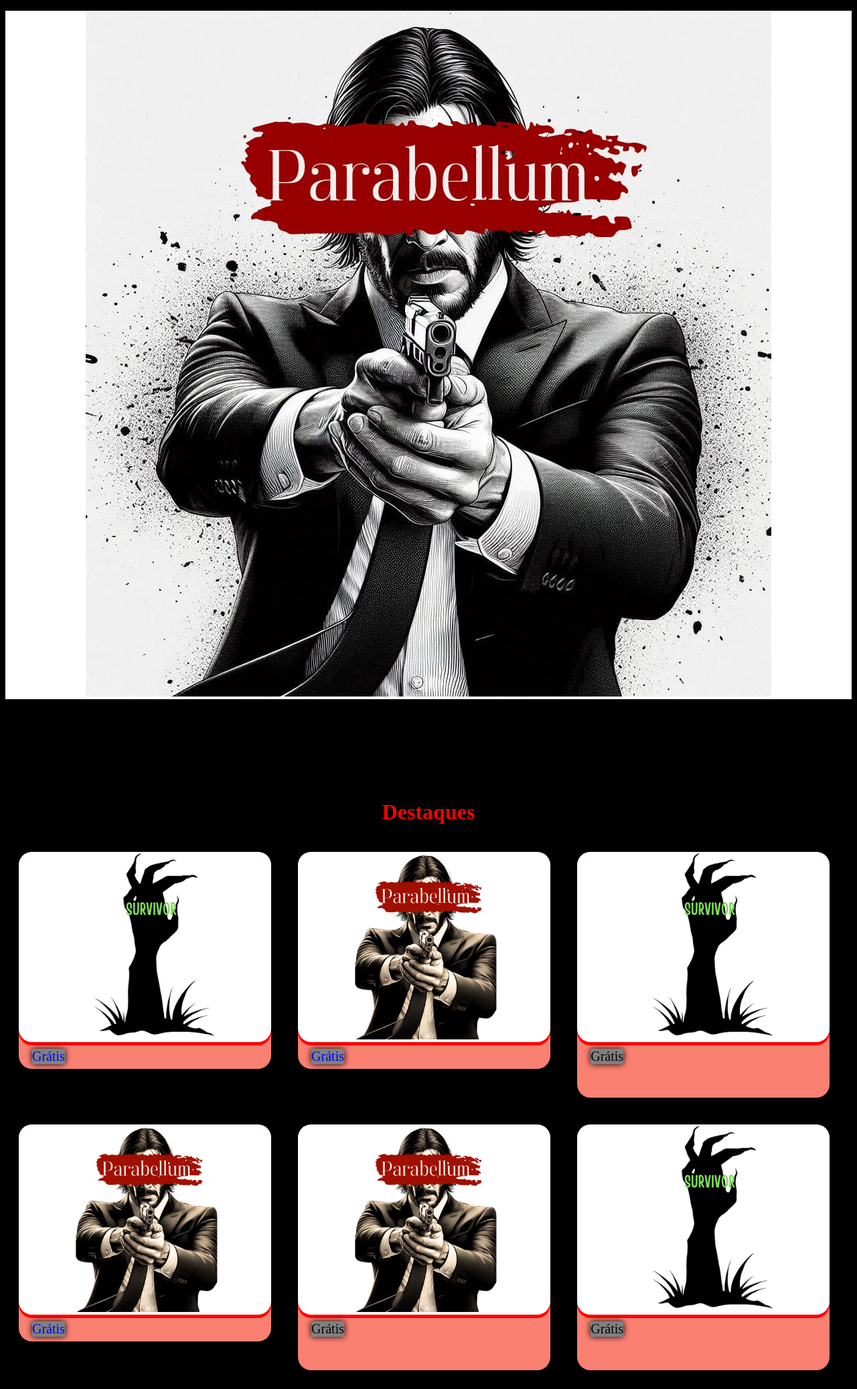
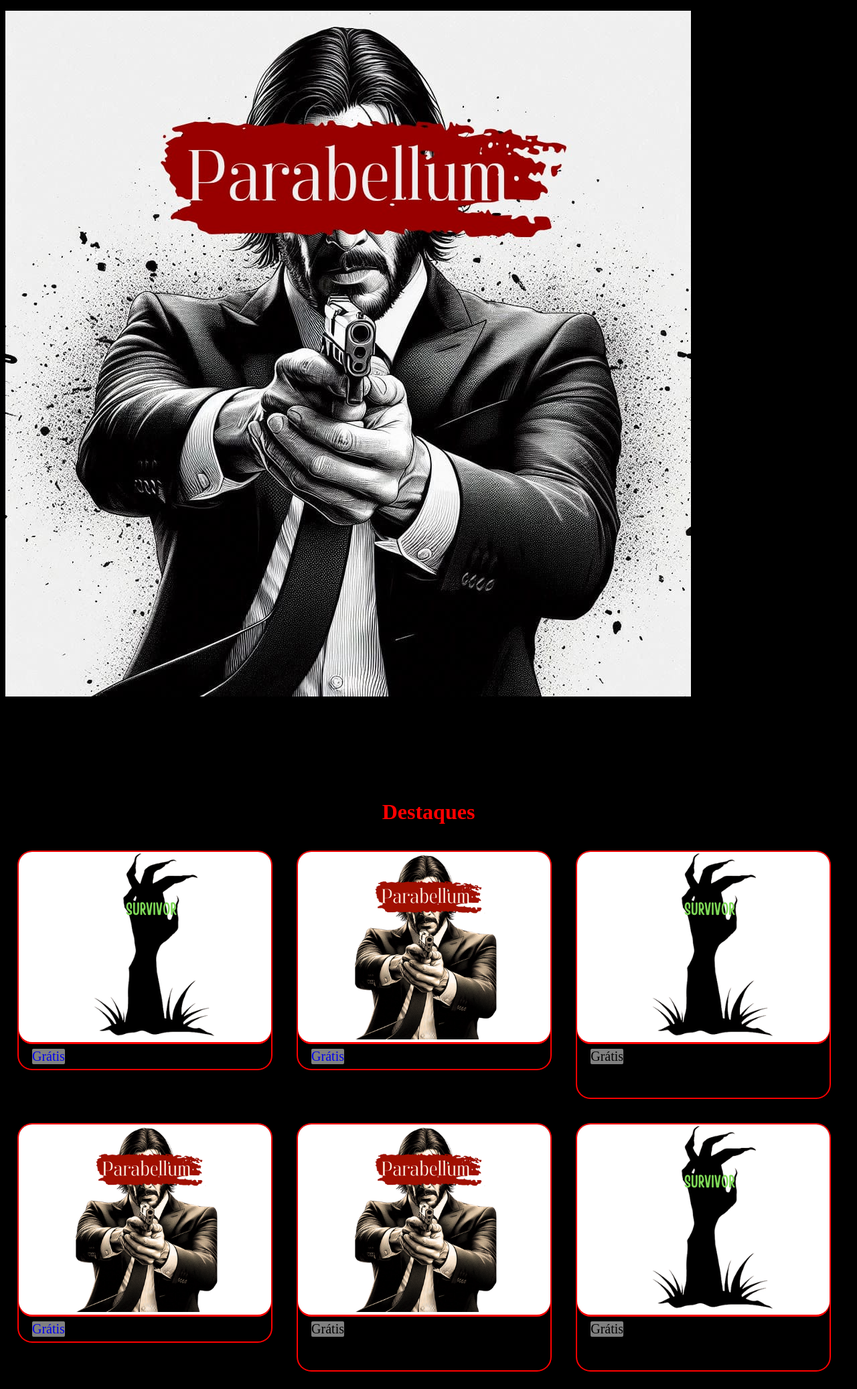
Before and after one commit to LucasBarbosaLadeia/Segundo-modulo, a PHP site: page /index.html in a window 1280 px wide. Shown: the part 34-2108 px from the top of the page at 67% size. Run offline with PHP 8.4, Linux system fonts and the light colour scheme.

Commit message:
Add files via upload

```diff
--- a/css/style.css
+++ b/css/style.css
@@ -33,8 +33,12 @@
   top: 20%; }
 
 .coluna1 {
+  background-color: white;
+  padding-left: 100px;
+  padding-right: 300px;
   background-size: cover;
-  border-radius: 5px; }
+  border-radius: 5px;
+  box-shadow: 10px 0px 10px red; }
 
 .grid {
   display: grid;
@@ -49,14 +53,17 @@
   background-color: white;
   padding-bottom: 40px;
   margin: 20px;
-  background-color: salmon;
-  border-radius: 20px; }
+  background-color: black;
+  border-radius: 20px;
+  box-shadow: 0px 0px 0px 2px  red; }
+  .coluna:hover {
+    box-shadow: 0px 0px 10px 2px red; }
 
 .imagemficha {
   color: white;
   text-align: center;
   background-color: white;
-  box-shadow: 0px 5px 0px red;
+  box-shadow: 0px 3px 0px red;
   border-radius: 20px; }
 
 .fichatexto {
@@ -72,7 +79,7 @@
 .jogar {
   position: fixed;
   right: 15%;
-  top: 40%; }
+  top: 20%; }
 
 button {
   background-color: greenyellow;
@@ -86,11 +93,11 @@
   button:hover {
     background-color: green; }
 
-.porra {
+.gridcarrosel {
   grid-template-columns: 100%;
   z-index: -2; }
 
-.seila {
+.carrosel {
   background-color: white;
   text-align: center; }
 
--- a/css/style.scss
+++ b/css/style.scss
@@ -44,8 +44,13 @@
 top: 20%;
 }
 .coluna1{
+  background-color: white;
+  padding-left: 100px;
+  padding-right: 300px;
   background-size: cover;
   border-radius: 5px;
+  box-shadow: 10px 0px 10px red;
+
 
 }
 .grid{
@@ -65,15 +70,19 @@
 
   padding-bottom: 40px;
   margin: 20px;
-  background-color: salmon;
+  background-color: rgb(0, 0, 0);
   border-radius: 20px;
+  box-shadow: 0px 0px 0px 2px  red;
+  &:hover{
+    box-shadow: 0px 0px 10px 2px red;
+  }
 }
 
 .imagemficha{
   color: white;
   text-align: center;
   background-color: white;
-  box-shadow: 0px 5px 0px $primary;
+  box-shadow: 0px 3px 0px $primary;
   border-radius: 20px;
 
 }
@@ -91,7 +100,7 @@
 .jogar{
   position: fixed;
   right: 15%;
-  top: 40%;
+  top: 20%;
 }
 button{
   background-color: greenyellow;
@@ -107,11 +116,11 @@
   }
 }
 
-.porra{
+.gridcarrosel{
   grid-template-columns: 100%;
 z-index: -2;
 }
-.seila{
+.carrosel{
   background-color: white;
   text-align: center;
 }
```
Also changed, not shown: 1 other file.
